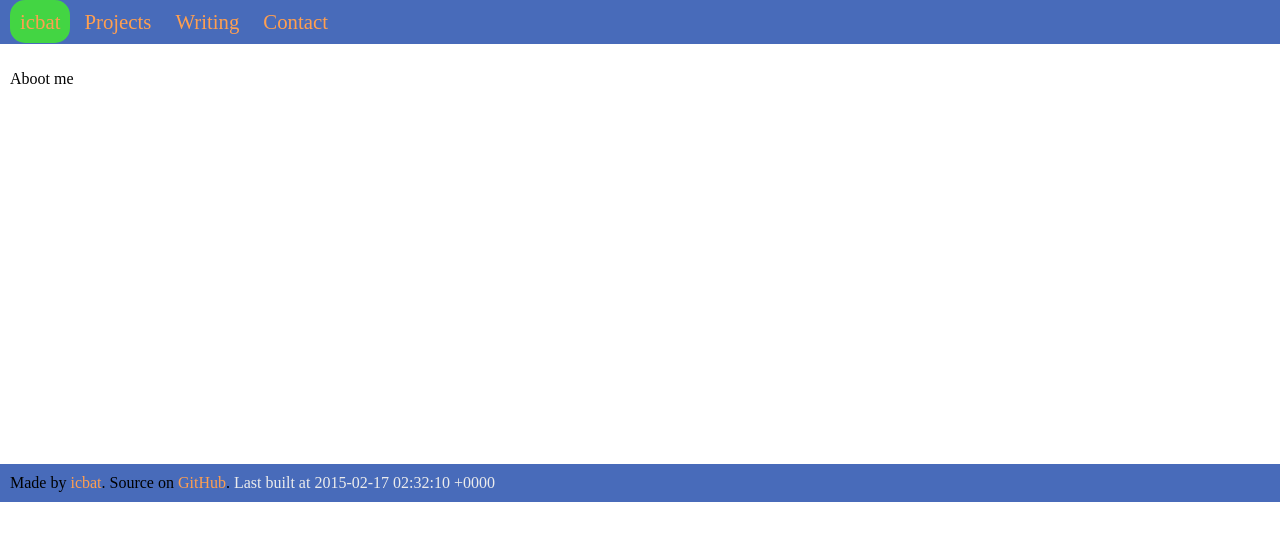
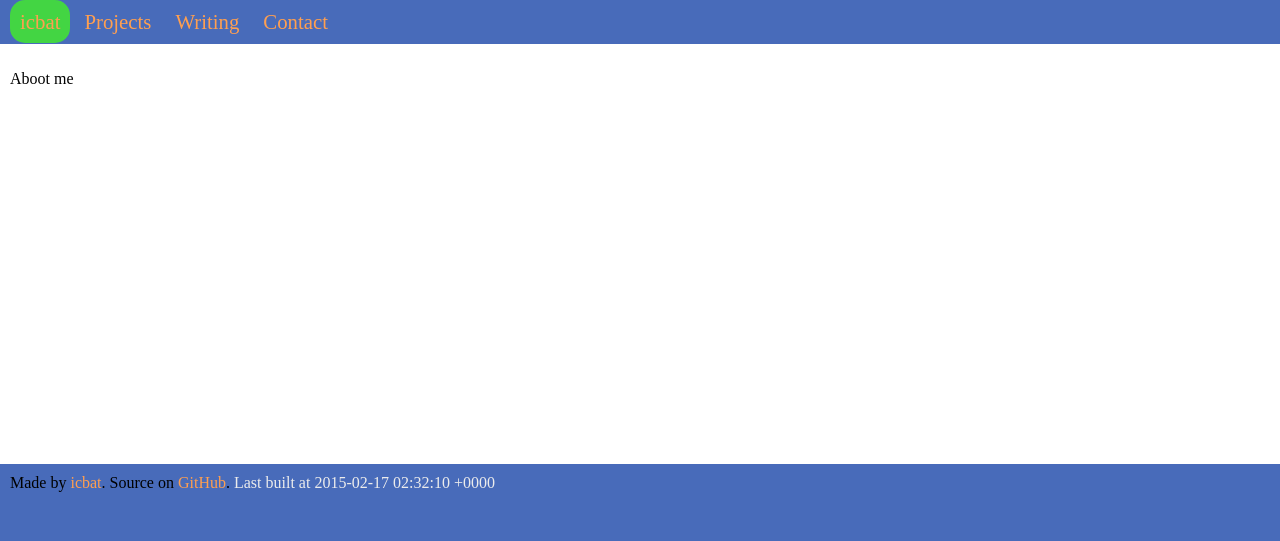
Before and after one commit to icbat/icbat.github.io, a Jekyll site: the page built from index.md, in a window 1280 px wide. Shown: the top 541 px of the page. Built offline with Jekyll 4.4.1, drawn with Linux system fonts in a browser that asks for light colours.

Commit message:
swapping more colors

```diff
--- a/stylesheets/stylesheet.css
+++ b/stylesheets/stylesheet.css
@@ -1,4 +1,4 @@
-body {background-color: #fff; color: #000}
+body {background-color: #486BBA; color: #000}
 body, header ul {margin: 0; padding: 0}
 header ul li, header ul {display: inline}
 header ul li {font-size: 1.3em}
@@ -11,21 +11,17 @@
 }
 
 header li:hover {
-	background-color:#486BBA;
+	background-color:#98AFE4;
 }
 
 header li.homelink {
 	background-color:#43D543;
 }
 
-.content {min-height: 400px}
+.content {background-color: #fff; min-height: 400px}
 .postHeader {font-weight: bold}
 .timestamp {color: #ececec}
 
 h1 {
-	color: #6A89CF;
+	color: #FC8A2C;
 }
-
-header, footer {
-	background-color: #486BBA;
-}
```
